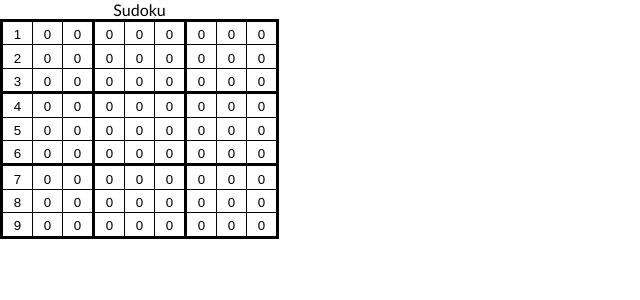
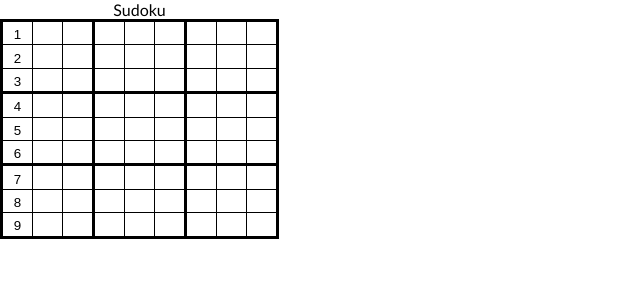
Before and after one commit to GeorgeSpark-Stahl/react-sudoku, a React (Create React App) app: page / in a window 1280 px wide. Shown: the top 300 px of the page, without its empty margins (0-640 px from the left). Built offline with nearby package versions, Linux system fonts and the light colour scheme.

Commit message:
Add Row Component

```diff
--- a/src/App.tsx
+++ b/src/App.tsx
@@ -2,6 +2,7 @@ import React, { useState } from 'react';
 import logo from './logo.svg';
 import './App.css';
 import { utils } from './utils';
+import Row from './Row';
 
 function App() {
   const [table, setTable] = useState([[1,0,0,0,0,0,0,0,0],
@@ -22,17 +23,7 @@ function App() {
         {utils.range(0, 2).map(groupId => (
           <tbody key={groupId}>
             {utils.range(0, 2).map(rowId => (
-              <tr key={rowId}>
-                {utils.range(0, 8).map(columnId => (
-                  <td key={columnId}>
-                    <input
-                      value={table[groupId*3+rowId][columnId]}
-                      readOnly={true}
-                      size={1} >
-                    </input>
-                  </td>
-                ))}
-              </tr>
+              <Row key={rowId} row={table[groupId*3+rowId]}/>
             ))}
           </tbody>
         ))}
--- /dev/null
+++ b/src/Row.tsx
@@ -0,0 +1,26 @@
+import React from 'react';
+import { utils } from './utils';
+
+type RowProps = {
+  row: number[],
+}
+
+function Row({row}: RowProps) {
+  return (
+    <>
+      <tr>
+        {utils.range(0, 8).map(columnId => (
+          <td key={columnId}>
+            <input
+              value={row[columnId] > 0 ? row[columnId]: ''}
+              readOnly={true}
+              size={1} >
+            </input>
+          </td>
+        ))}
+      </tr>
+    </>
+  )
+}
+
+export default Row;
```
Also changed, not shown: 2 other files (tests, documents, lock files or other folders).
